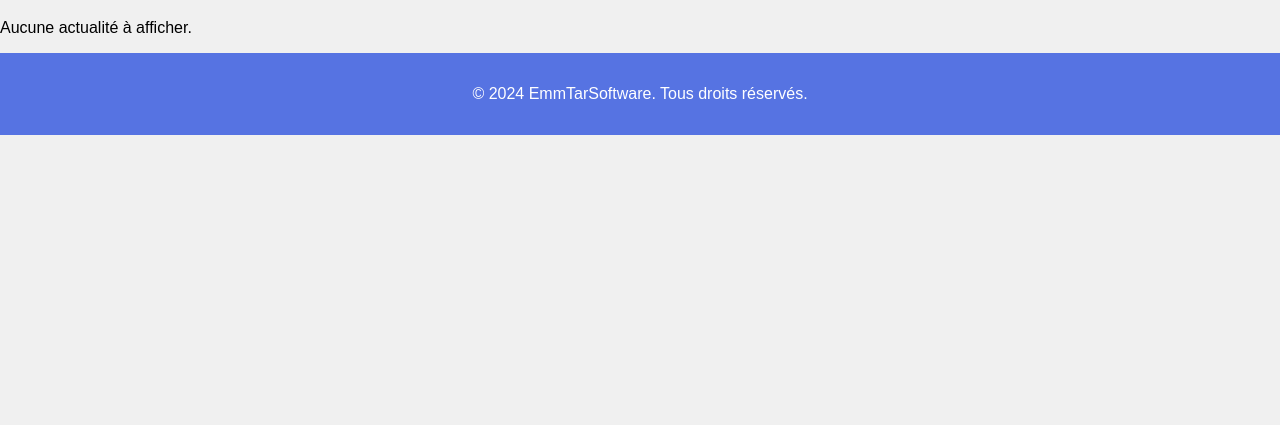
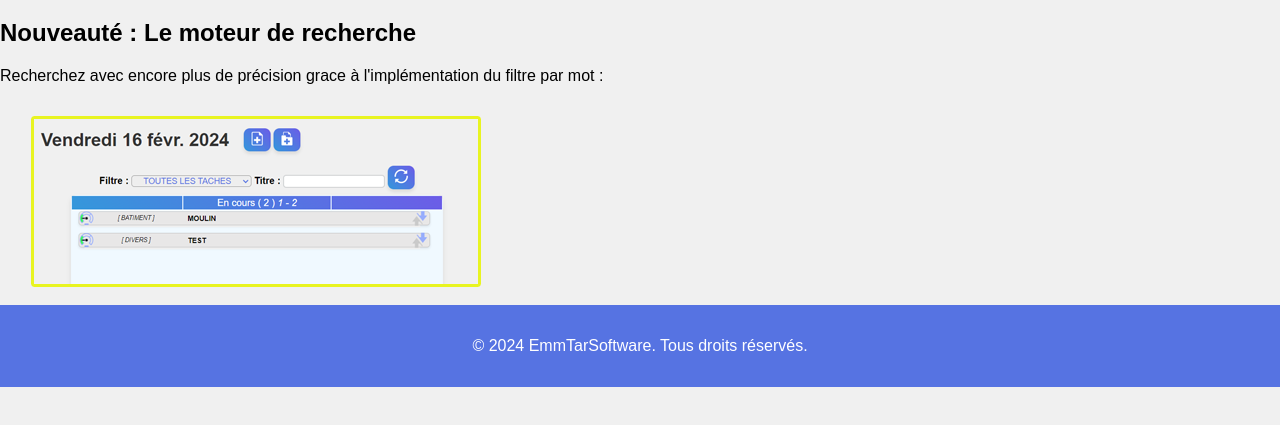
Before and after one commit to EmmTarSoftware/Mind2Task-Info, a plain HTML site: page actualite.html in a window 1280 px wide. Shown: the part 241-666 px from the top of the page. Drawn offline with Linux system fonts and the light colour scheme.

Commit message:
20240216-0739

```diff
--- a/actualite.html
+++ b/actualite.html
@@ -26,8 +26,11 @@
     </header>
 
     <h1>Actualité</h1>
-    <p>Aucune actualité à afficher.</p>
-
+    <h2>
+        Nouveauté : Le moteur de recherche
+    </h2>
+    <p>Recherchez avec encore plus de précision grace à l'implémentation du filtre par mot :</p>
+    <img src="./images/RefreshSystem.png" alt="" srcset="">
     <footer>
         <p>&copy; 2024 EmmTarSoftware. Tous droits réservés.</p>
     </footer>
```
Also changed, not shown: index.html (+1 -0 lines), images/RefreshSystem.png (added).
